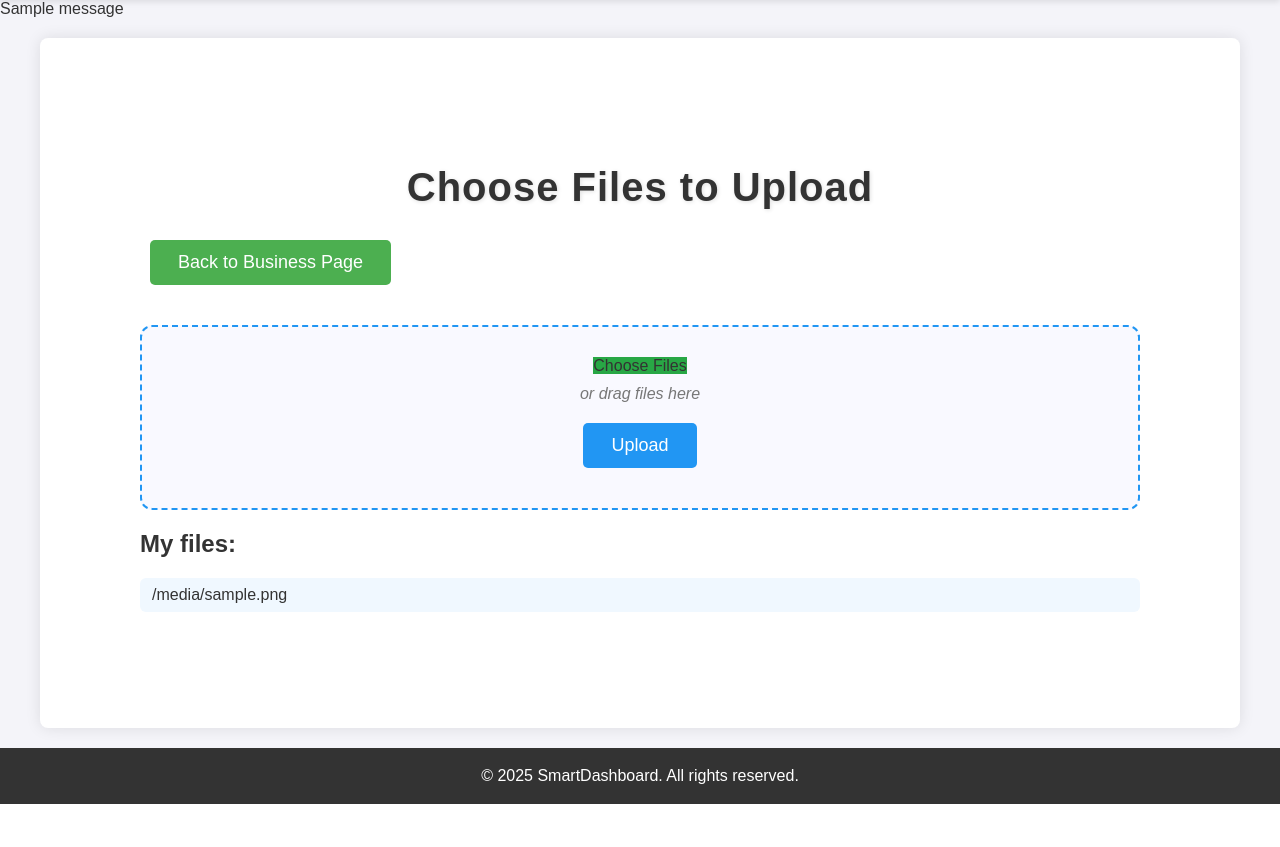
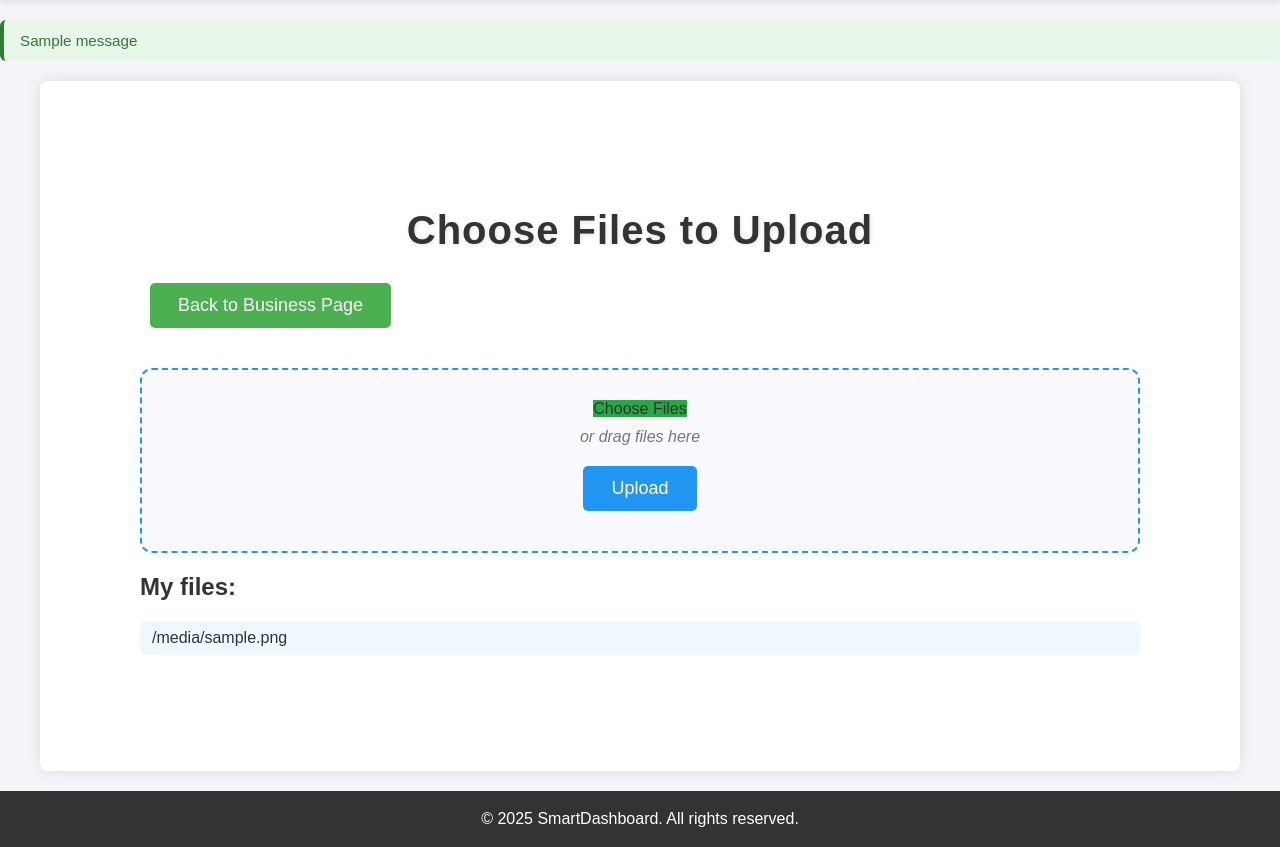
Before and after one commit to BenZehavi423/smart-dashboard, a Flask app: page /upload_files/1 in a window 1280 px wide. Shown: the part 55-902 px from the top of the page. Before the commit the page ends 859 px from the top, so only its background shows below. Run offline with Flask 3, Linux system fonts and the light colour scheme; the visitor is signed in with stand-in values (Sample User, id 1); one stand-in notice (Sample message) is shown; a database or web service that is not in the repository returns one stand-in record (values such as "Sample title"); some libraries are stand-ins or nearby versions.

Commit message:
messages for adding editors

```diff
--- a/website/web/static/style.css
+++ b/website/web/static/style.css
@@ -601,6 +601,31 @@ h1 {
     color: #c62828;
 }
 
+/* Flash messages for general pages */
+.flash-container {
+    margin: 20px 0;
+}
+
+.flash-message {
+    padding: 12px 16px;
+    border-radius: 6px;
+    margin-bottom: 8px;
+    font-size: 0.95rem;
+    border-left: 4px solid;
+}
+
+.flash-message.error {
+    background: #ffebee;
+    color: #c62828;
+    border-left-color: #c62828;
+}
+
+.flash-message.success {
+    background: #e8f5e9;
+    color: #2e7d32;
+    border-left-color: #2e7d32;
+}
+
 /* ===== UPLOAD PAGE ===== */
 
 .upload-wrapper {
--- a/website/web/views.py
+++ b/website/web/views.py
@@ -350,9 +350,13 @@ def business_page(business_name):
             'is_presented': plot.is_presented
         })
 
-    # Create a helper function for the template to get editor user info
     def get_editor_user(editor_id):
         return current_app.db.get_user_by_id(editor_id)
+
+    form_username = request.args.get('username', '')
+
+    from flask import get_flashed_messages
+    all_messages = get_flashed_messages(with_categories=True)
 
     return render_template('business_page.html',
                          user=user,
@@ -360,6 +364,8 @@ def business_page(business_name):
                          owner=owner_name,
                          plots=plots_data,
                          files=files_data,
+                         form_username=form_username,
+                         all_messages=all_messages,
                          get_editor_user=get_editor_user), 200
 
 
@@ -390,8 +396,8 @@ def add_editor(business_name):
     # Find the user by username
     editor_user = current_app.db.get_user_by_username(editor_username)
     if not editor_user:
-        # Could add a flash message here for better UX
-        return redirect(url_for('views.business_page', business_name=business_name))
+        flash(f'Username "{editor_username}" does not exist. Please check the username and try again.', 'error')
+        return redirect(url_for('views.business_page', business_name=business_name, username=editor_username))
 
     # Ensure editors is a set
     if not hasattr(business, 'editors') or not isinstance(business.editors, set):
@@ -399,8 +405,8 @@ def add_editor(business_name):
 
     # Check if user is already an editor
     if editor_user._id in business.editors:
-        # Could add a flash message here for better UX
-        return redirect(url_for('views.business_page', business_name=business_name))
+        flash(f'User "{editor_username}" is already an editor of this business.', 'error')
+        return redirect(url_for('views.business_page', business_name=business_name, username=editor_username))
 
     # Add user to editors
     business.editors.add(editor_user._id)
@@ -411,6 +417,7 @@ def add_editor(business_name):
     logger.info(f"User {username} added {editor_username} as editor to business {business_name}",
                extra_fields={'owner_id': user._id, 'editor_id': editor_user._id, 'business_name': business_name})
 
+    flash(f'User "{editor_username}" has been successfully added as an editor.', 'success')
     return redirect(url_for('views.business_page', business_name=business_name))
 
 
@@ -459,6 +466,8 @@ def remove_editor(business_name):
 
         logger.info(f"User {username} removed {editor_username} as editor from business {business_name}",
                    extra_fields={'owner_id': user._id, 'editor_id': editor_id, 'business_name': business_name})
+
+        flash(f'User "{editor_username}" has been removed as an editor.', 'success')
 
     return redirect(url_for('views.business_page', business_name=business_name))
 
```
Also changed, not shown: tests/test_editor_management.py (+47 -0 lines), website/web/templates/business_page.html (+23 -1 lines).
